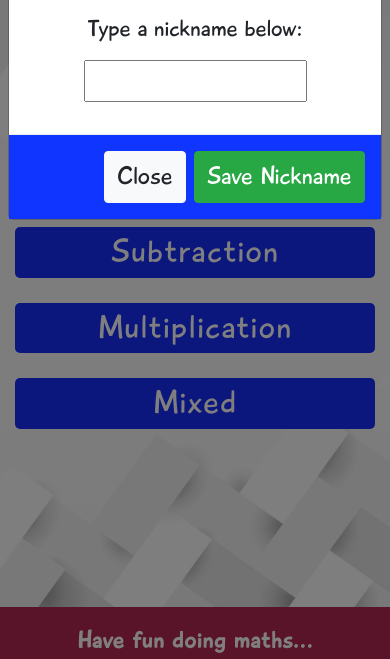
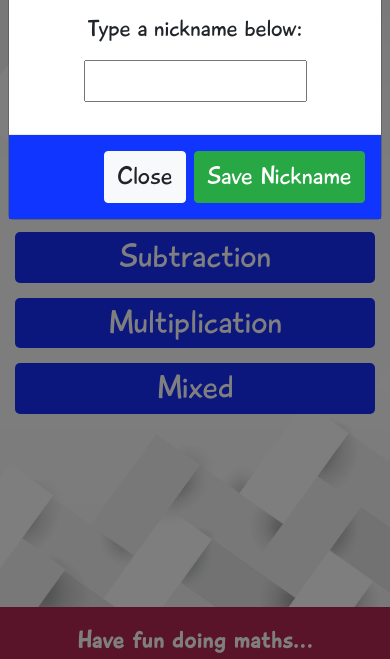
Before and after one commit to Gods1son/FlashMaster1.2, a plain HTML site: page home.html in a window 390 px wide. Shown: the part 185-844 px from the top of the page. Drawn offline with Linux system fonts and the light colour scheme; some packages are replaced by stand-ins of ours.

Commit message:
Update home.css

```diff
--- a/home.css
+++ b/home.css
@@ -336,10 +336,9 @@ button:focus {
     border-radius: 5px;
     color: white;
     width: 100%;
-    margin-top: 25px;
+    margin-top: 15px;
     background: #192efa;  /*#1035ff;*/;
     font-size: 4vh;
-    letter-spacing: 1.5px;
     border:none;
 }
 
```
